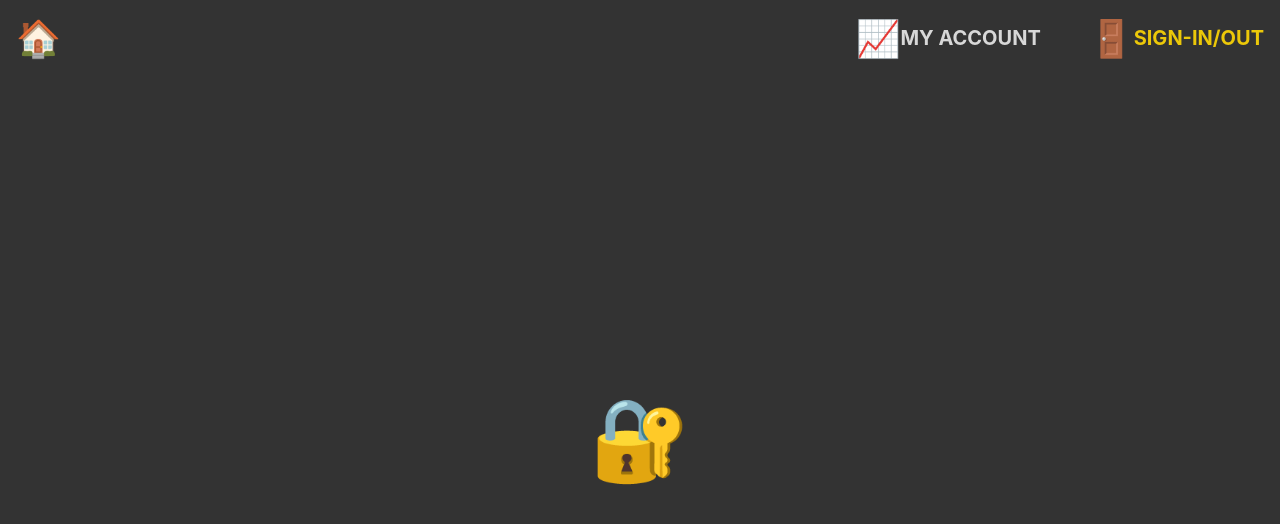
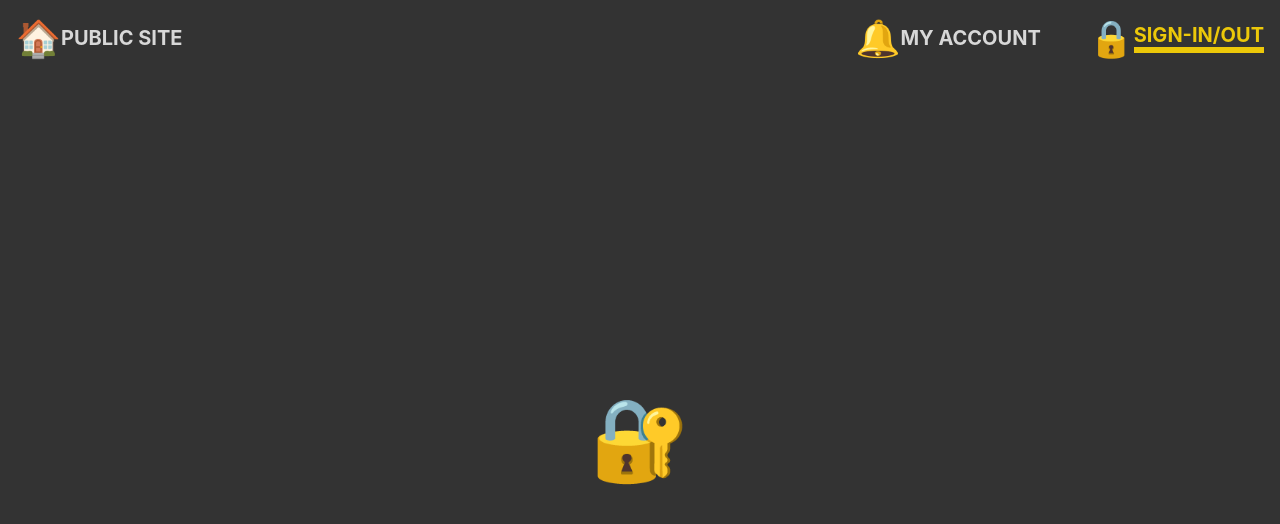
Before and after one commit to w-b-dev/angular-demo, an Angular app: page /login in a window 1280 px wide. Shown: the top 524 px of the page. Built offline with nearby package versions, Linux system fonts and the light colour scheme; no server answers.

Commit message:
Closes #63

```diff
--- a/src/app/Features/navigation/navigation.component.scss
+++ b/src/app/Features/navigation/navigation.component.scss
@@ -25,27 +25,51 @@ nav {
   transition-duration: 250ms;
   transition-timing-function: ease-in-out;
 
+  @media all and (max-width: 640px) {
+    margin-right: 0.5rem;
+    display: inline-flex;
+    justify-content: center;
+    align-items: center;
+    width: 4rem;
+    height: 4rem;
+    border-radius: 50%;
+    background-color: #292929;
+    //box-shadow: inset 0 0 10px 0 rgba(236, 200, 9, 0.65);
+    border: 1px solid #1b1b1b;
+  }
+
   &:last-of-type {
     margin-right: 0;
   }
 
-  @media all and (max-width: 640px) {
-    margin-right: 0.5rem;
-  }
-
   &.active {
     color: #ecc809;
+
+    @media all and (max-width: 640px) {
+      background-color: #ecc809;
+      //box-shadow: inset 0 0 6px 0 rgb(0, 0, 0);
+    }
+
+    .description {
+      border-bottom: 6px solid #ecc809;
+    }
   }
 
   .icon {
     font-size: 2.25rem;
     @media all and (max-width: 640px) {
       font-size: 2.25rem;
+      margin-top: -6px;
     }
   }
 
   .description {
     font-size: 1.25rem;
+    /*transition*/
+    /*animation*/
+    transition-property: all;
+    transition-duration: 100ms;
+    transition-timing-function: ease-in-out;
 
     @media all and (max-width: 640px) {
       display: none;
@@ -56,29 +80,3 @@ nav {
     margin-right: auto;
   }
 }
-
-//.spacer {
-//  display: flex;
-//  justify-content: center;
-//  align-items: center;
-//  flex: 1;
-//  font-size: 1.5rem;
-//  opacity: 0.7;
-//  filter: invert(55%);
-//  transform: scale(0.6);
-//&:nth-of-type(1) {
-//  opacity: 0.5;
-//  filter: invert(75%);
-//  transform: scale(1);
-//}
-//&:nth-of-type(2) {
-//  opacity: 0.6;
-//  filter: invert(65%);
-//  transform: scale(0.85);
-//}
-//&:nth-of-type(3) {
-//  opacity: 0.7;
-//  filter: invert(55%);
-//  transform: scale(0.6);
-//}
-//}
--- a/src/app/Features/navigation/navigation.component.ts
+++ b/src/app/Features/navigation/navigation.component.ts
@@ -7,16 +7,15 @@ import { Component, OnInit } from '@angular/core';
       <a routerLink="/" [routerLinkActiveOptions]="{ exact: true }" routerLinkActive="active" class="nav-link give-me-some-space"
          title="Homepage">
         <span class="icon">🏠</span>
-        <span class="description hidden-on-desktop">Public site</span>
+        <!--hidden-on-desktop-->
+        <span class="description">Public site</span>
       </a>
-      <!--<div class="spacer hidden-on-desktop" title="Up to an extra icon here">◽</div>-->
-      <!--<div class="spacer hidden-on-desktop" title="Up to an extra icon here">◽</div>-->
       <a routerLink="private" routerLinkActive="active" class="nav-link" title="Authenticated page">
-        <span class="icon">📈</span>
+        <span class="icon">🔔</span>
         <span class="description">My Account</span>
       </a>
       <a routerLink="login" routerLinkActive="active" class="nav-link" title="Login and Logout feature">
-        <span class="icon">🚪</span>
+        <span class="icon">🔒</span>
         <span class="description">Sign-in/out</span>
       </a>
     </nav>
```
